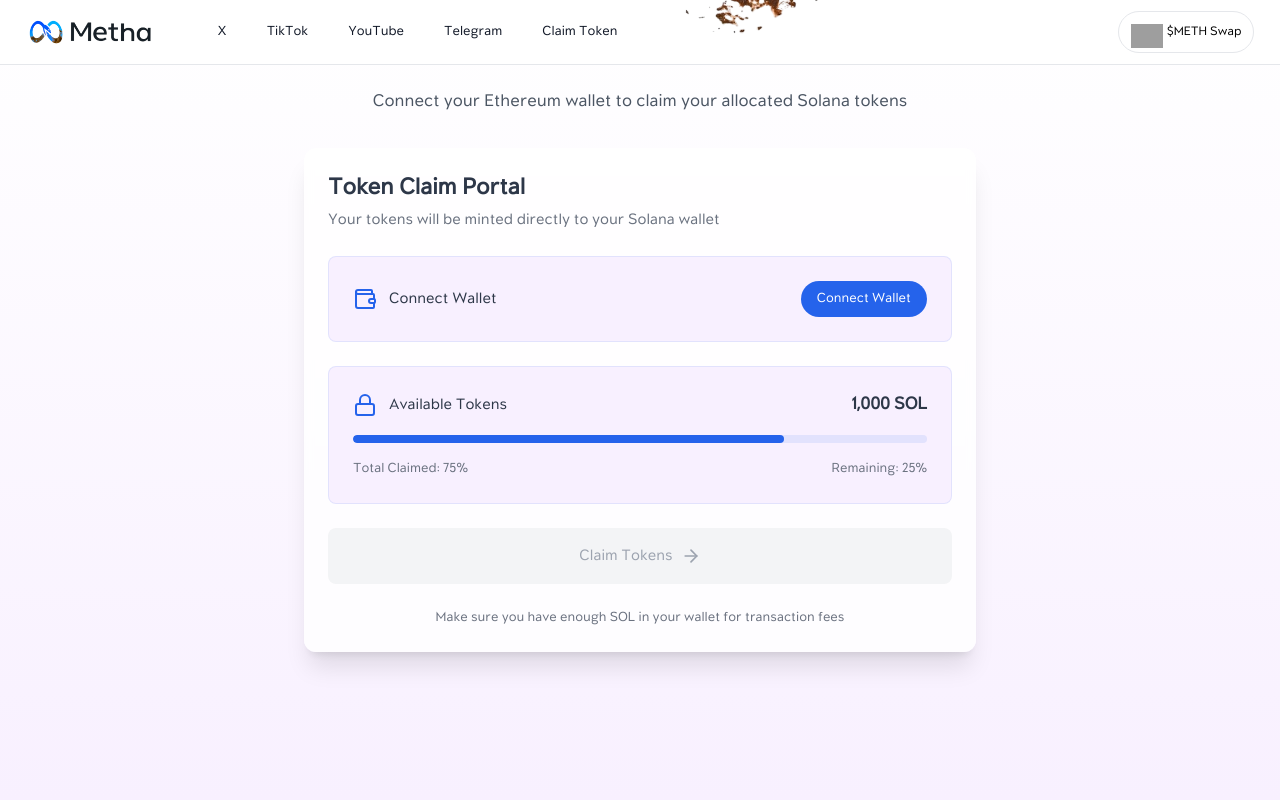
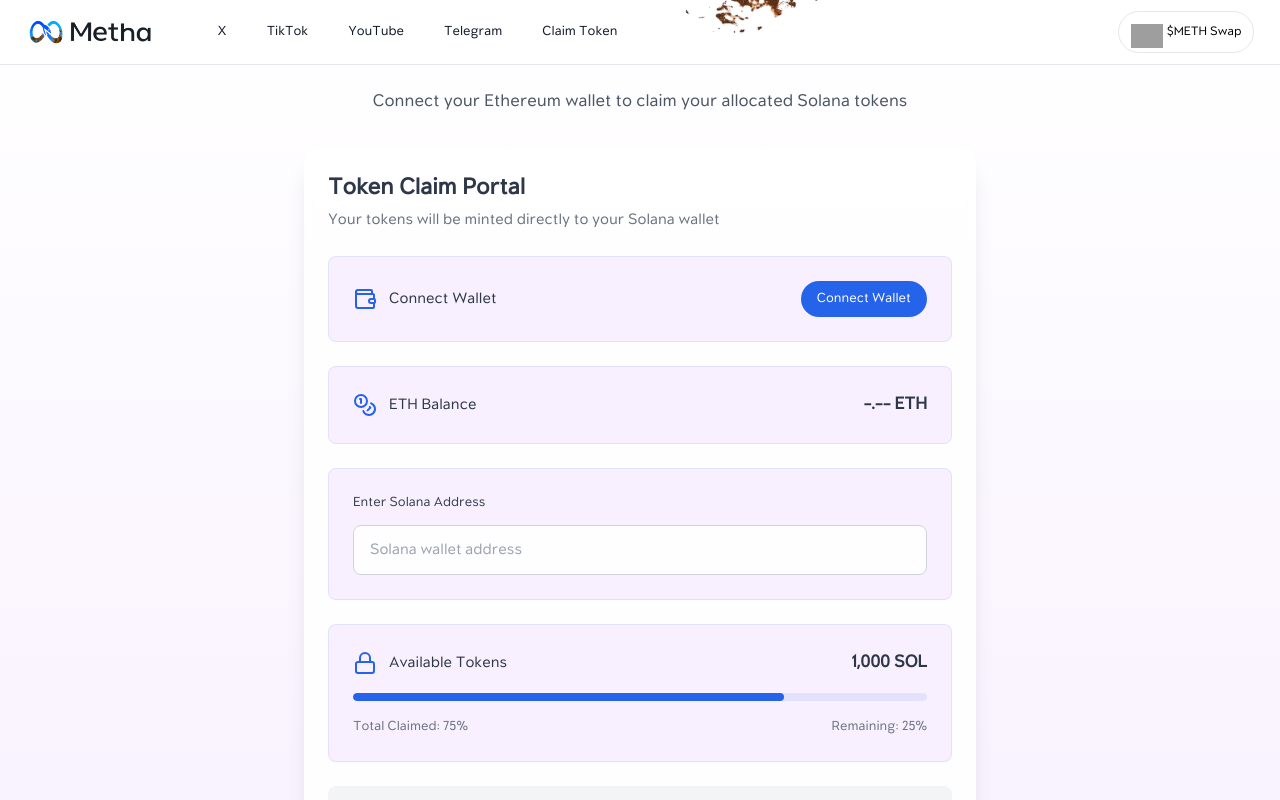
Before and after one commit to salmansarwarr/solana-claim-tokens, a React (Vite) app: page /claim-token in a window 1280 px wide. Shown: the top 800 px of the page. Built offline with nearby package versions, Linux system fonts and the light colour scheme; grey boxes are pictures that could not be loaded.

Commit message:
added input fields in token claim page

```diff
--- a/src/Pages/TokenClaimPage.jsx
+++ b/src/Pages/TokenClaimPage.jsx
@@ -1,8 +1,9 @@
 import { useState } from 'react';
-import { Wallet, Lock, ArrowRight } from 'lucide-react';
+import { Wallet, Lock, ArrowRight, Coins } from 'lucide-react';
 
 const TokenClaimPage = () => {
     const [isWalletConnected, setIsWalletConnected] = useState(false);
+    const [solanaAddress, setSolanaAddress] = useState('');
 
     return (
         <div className="min-h-screen bg-gradient-to-b from-white to-[#F8F0FF] p-8">
@@ -35,12 +36,43 @@ const TokenClaimPage = () => {
                                 <button
                                     onClick={() => setIsWalletConnected(!isWalletConnected)}
                                     className={`px-4 py-2 rounded-full text-sm font-medium transition-all
-                    ${isWalletConnected
+                                    ${isWalletConnected
                                             ? 'bg-green-50 text-green-600 hover:bg-green-100'
                                             : 'bg-blue-600 text-white hover:bg-blue-700'}`}
                                 >
                                     {isWalletConnected ? 'Connected' : 'Connect Wallet'}
                                 </button>
+                            </div>
+                        </div>
+
+                        {/* ETH Balance Card */}
+                        <div className="bg-[#F8F0FF] p-6 rounded-lg border border-blue-600/10">
+                            <div className="flex items-center justify-between">
+                                <div className="flex items-center space-x-3">
+                                    <Coins className="w-6 h-6 text-blue-600" />
+                                    <span className="font-medium text-[#2D3748]">ETH Balance</span>
+                                </div>
+                                <span className="text-lg font-bold text-[#2D3748]">
+                                    {isWalletConnected ? '2.5 ETH' : '-.-- ETH'}
+                                </span>
+                            </div>
+                        </div>
+
+                        {/* Solana Address Input */}
+                        <div className="bg-[#F8F0FF] p-6 rounded-lg border border-blue-600/10">
+                            <div className="space-y-3">
+                                <label htmlFor="solana-address" className="block text-sm font-medium text-gray-700">
+                                    Enter Solana Address
+                                </label>
+                                <input
+                                    id="solana-address"
+                                    type="text"
+                                    value={solanaAddress}
+                                    onChange={(e) => setSolanaAddress(e.target.value)}
+                                    placeholder="Solana wallet address"
+                                    className="w-full px-4 py-3 rounded-lg border border-gray-300 focus:ring-2 focus:ring-blue-600 focus:border-transparent outline-none transition-all bg-white/90"
+                                    disabled={!isWalletConnected}
+                                />
                             </div>
                         </div>
 
@@ -66,9 +98,9 @@ const TokenClaimPage = () => {
 
                         {/* Claim Button */}
                         <button
-                            disabled={!isWalletConnected}
+                            disabled={!isWalletConnected || !solanaAddress}
                             className={`w-full py-4 rounded-lg font-medium flex items-center justify-center space-x-2
-                ${isWalletConnected
+                            ${isWalletConnected && solanaAddress
                                     ? 'bg-blue-600 text-white hover:bg-blue-700 transition-all'
                                     : 'bg-gray-100 text-gray-400 cursor-not-allowed'}`}
                         >
```
